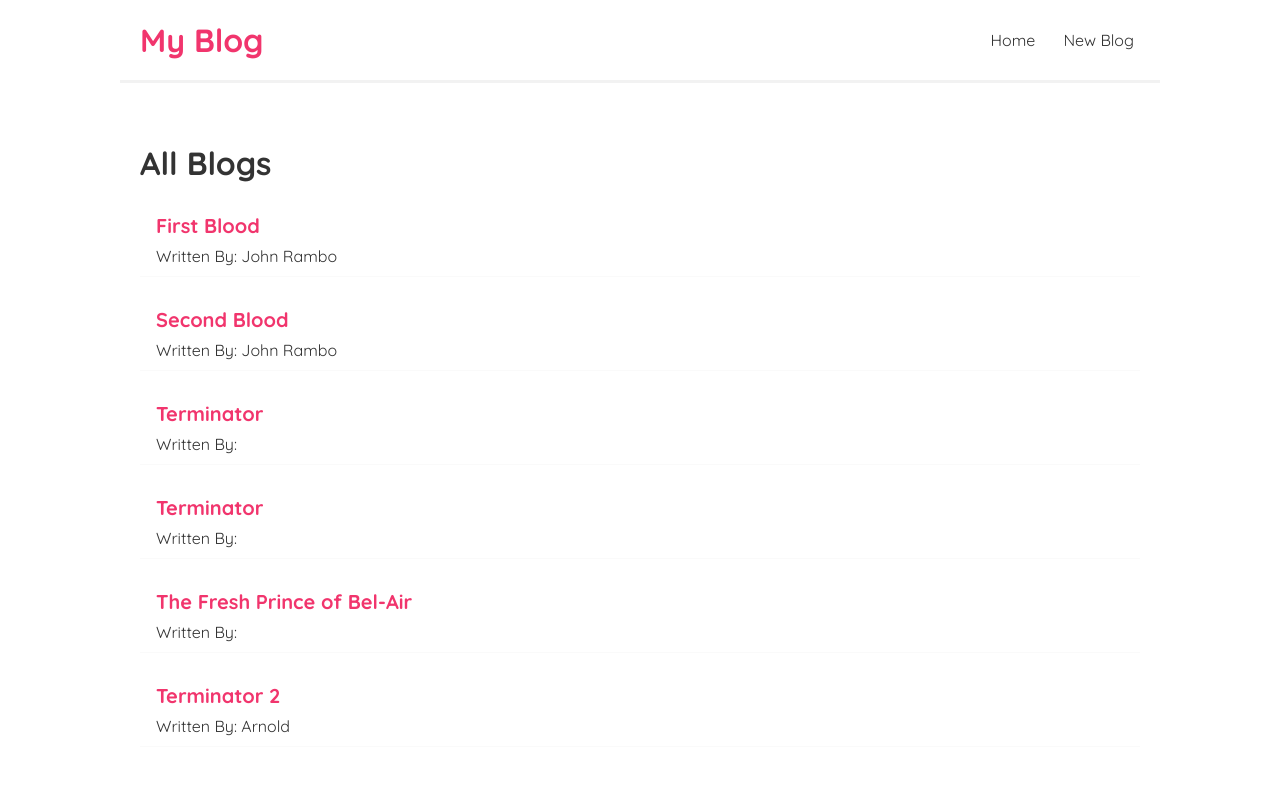
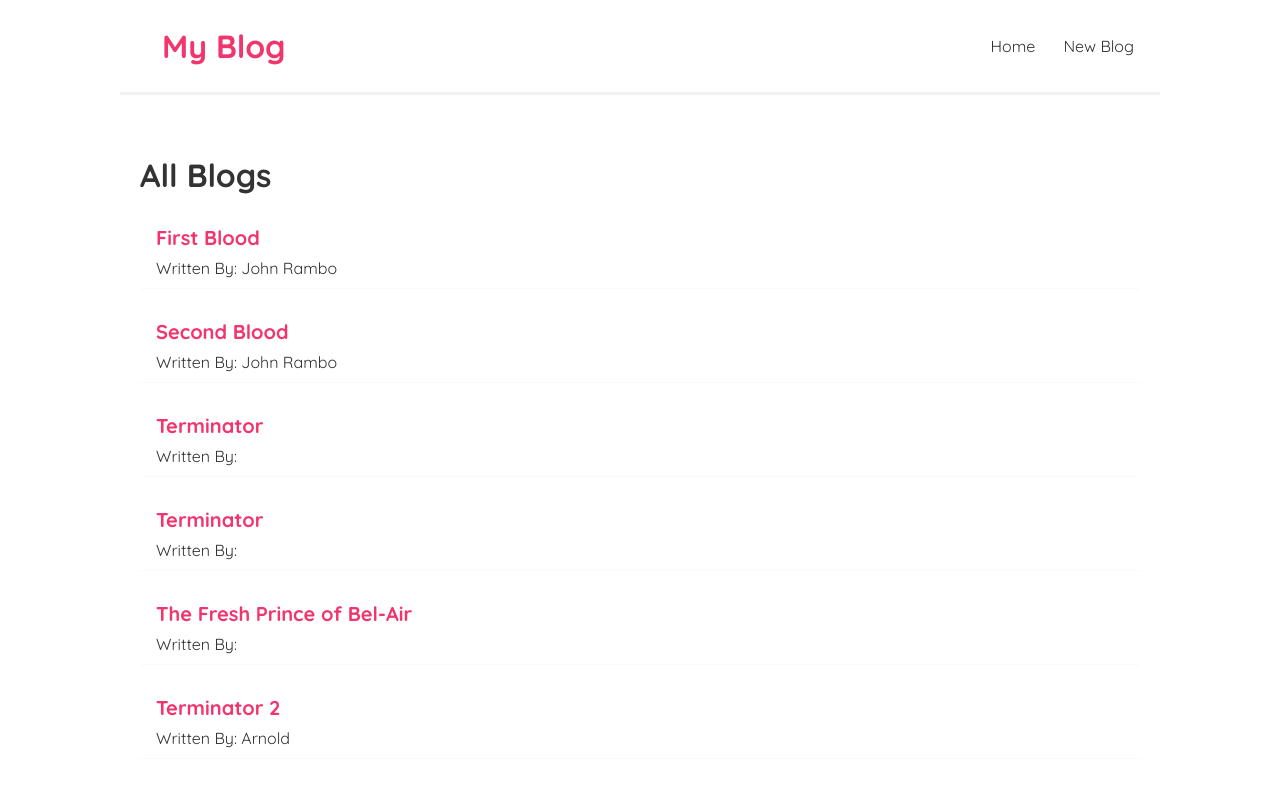
Before and after one commit to Paul-Nathan/BlogWebApp, a React (Create React App) app: page / in a window 1280 px wide. Shown: the top 786 px of the page. Built offline with nearby package versions, Linux system fonts and the light colour scheme; data requests are answered from the project's data file.

Commit message:
Updating the navbar.js

```diff
--- a/src/Components/Navbar.js
+++ b/src/Components/Navbar.js
@@ -4,7 +4,7 @@
 export default function Navbar() {
   return (
     <div className='navbar'>
-        <h1>My Blog</h1>
+        <Link to ={`/`}><h1>My Blog</h1></Link>
         <div className='links'>
             <Link to="/">Home</Link>
             <Link to="/create">New Blog</Link>
```
